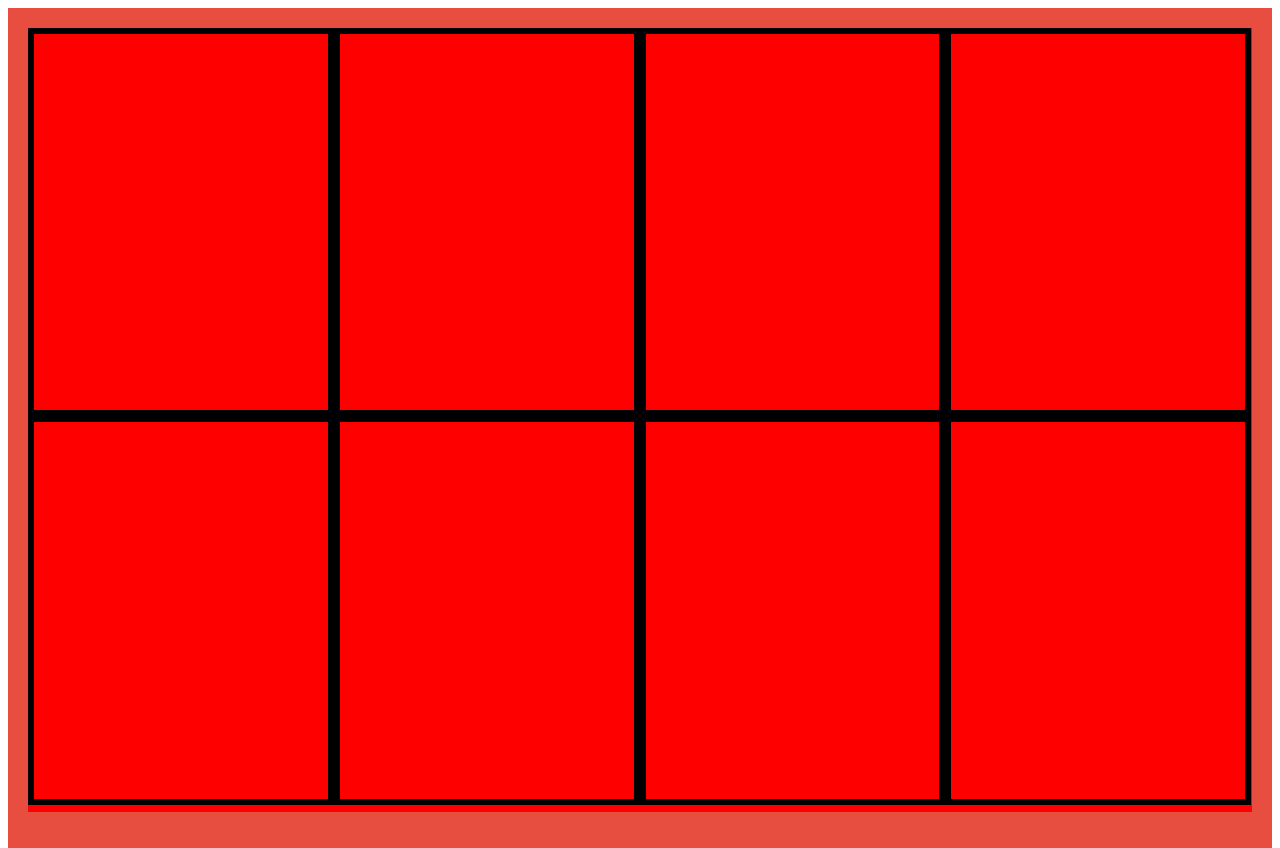
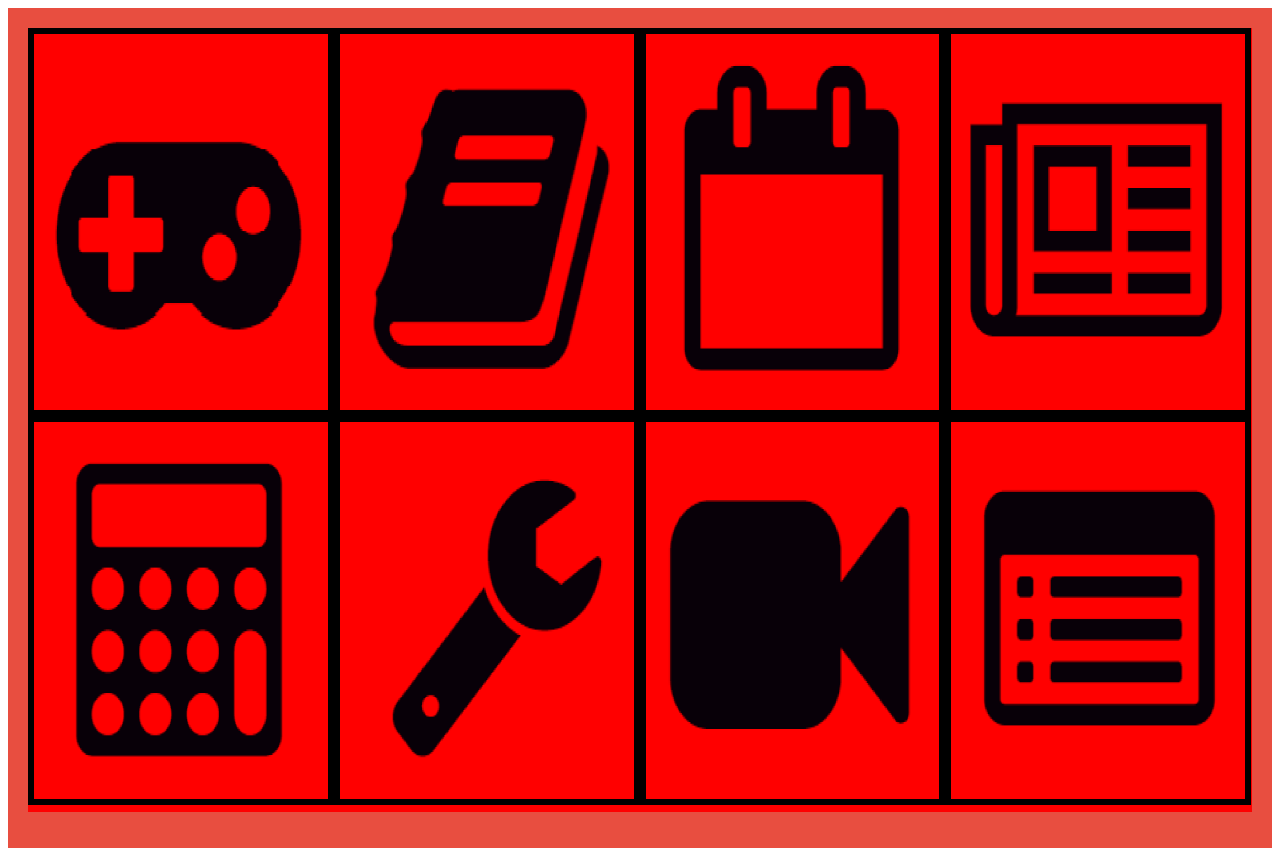
Before and after one commit to mmangal1/FRI_WebApp, a plain HTML site: page index.html in a window 1280 px wide. Drawn offline with nearby package versions, Linux system fonts and the light colour scheme.

Commit message:
Added jQuery

```diff
--- a/css/styles.css
+++ b/css/styles.css
@@ -9,11 +9,50 @@ html, body{
 #container{
     height: 98%;
     background-color: #ff0000;
-    /*border: solid 5px;*/
 }
 .icon{
     float: left;
     height: 48%;
     width: 23.99999%;
     border: solid 6px;
+    background-size: 100% 100%;
+    background-repeat: no-repeat;
 }
+#icon1{
+    background-size: 95% 102%;
+    background-position-x: 2px;
+    background-position-y: -23px;
+}
+#icon2{
+    background-size: 102% 100%;
+    background-position-x: -9px;
+    background-position-y: -9px;
+}
+
+#icon3{
+    background-size: 95% 95%;
+    background-position-x: -1px;
+    background-position-y: -5px;
+}
+
+#icon4{
+    background-size: 95% 95%;
+    background-position-x: 3px;
+    background-position-y: 14px;
+}
+
+#icon5{
+    background-size: 95% 95%;
+    background-position-x: 14px;
+    background-position-y: 6px;
+}
+
+#icon6{
+    background-position-x: 5px;
+    background-position-y: -3px;
+}
+
+#icon8{
+    background-position-x: 5px;
+    background-position-y: 5px;
+}
--- a/index.html
+++ b/index.html
@@ -3,19 +3,21 @@
 <head>
     <meta charset="UTF-8">
     <link rel="stylesheet" href="css/styles.css">
+    <script src="https://code.jquery.com/jquery-1.10.2.js"></script>
+    <script type = "text/javascript" src="js/scripts.js"></script>
     <title>FRI</title>
 </head>
 <body>
     <div id="homepage">
         <div id="container">
-            <div id= "icon1" class="icon game"></div>
-            <div id= "icon2" class="icon book"></div>
-            <div id= "icon3" class="icon calender"></div>
-            <div id= "icon4" class="icon news"></div>
-            <div id= "icon5" class="icon calculator"></div>
-            <div id= "icon6" class="icon settings"></div>
-            <div id= "icon7" class="icon video"></div>
-            <div id= "icon8" class="icon tools"></div>
+            <div id= "icon1" class="icon game" style="background-image: url('Images/game icon.png')"> </div>
+            <div id= "icon2" class="icon book" style="background-image: url('Images/book icon.png')"> </div>
+            <div id= "icon3" class="icon calender" style="background-image: url('Images/calender icon.png')"> </div>
+            <div id= "icon4" class="icon news" style="background-image: url('Images/news icon.png')"> </div>
+            <div id= "icon5" class="icon calculator" style="background-image: url('Images/calculator icon.png')"> </div>
+            <div id= "icon6" class="icon settings" style="background-image: url('Images/settings icon.png')"> </div>
+            <div id= "icon7" class="icon video" style="background-image: url('Images/video icon.png')"> </div>
+            <div id= "icon8" class="icon tools" style="background-image: url('Images/tools icon.png')"> </div>
         </div>
     </div>
 </body>
--- /dev/null
+++ b/js/scripts.js
@@ -0,0 +1,9 @@
+/**
+ * Created by maitri on 3/16/2017.
+ */
+jQuery(document).ready(function($){
+    $("#icon1").click(function(){
+         window.open('game.html');
+    });
+
+});
```
Also changed, not shown: Images/All_images.png (added), Images/book icon.png (added), Images/calculator icon.png (added), Images/calender icon.png (added), Images/game icon.png (added), Images/news icon.png (added), Images/settings icon.png (added), Images/tools icon.png (added), Images/video icon.png (added).
